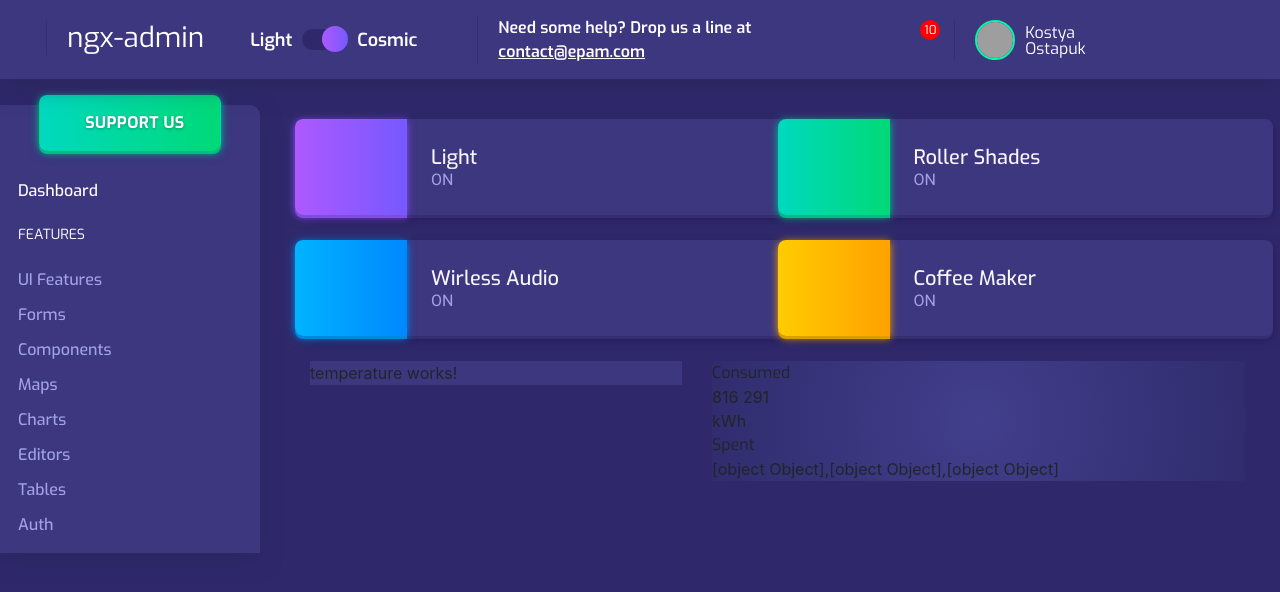
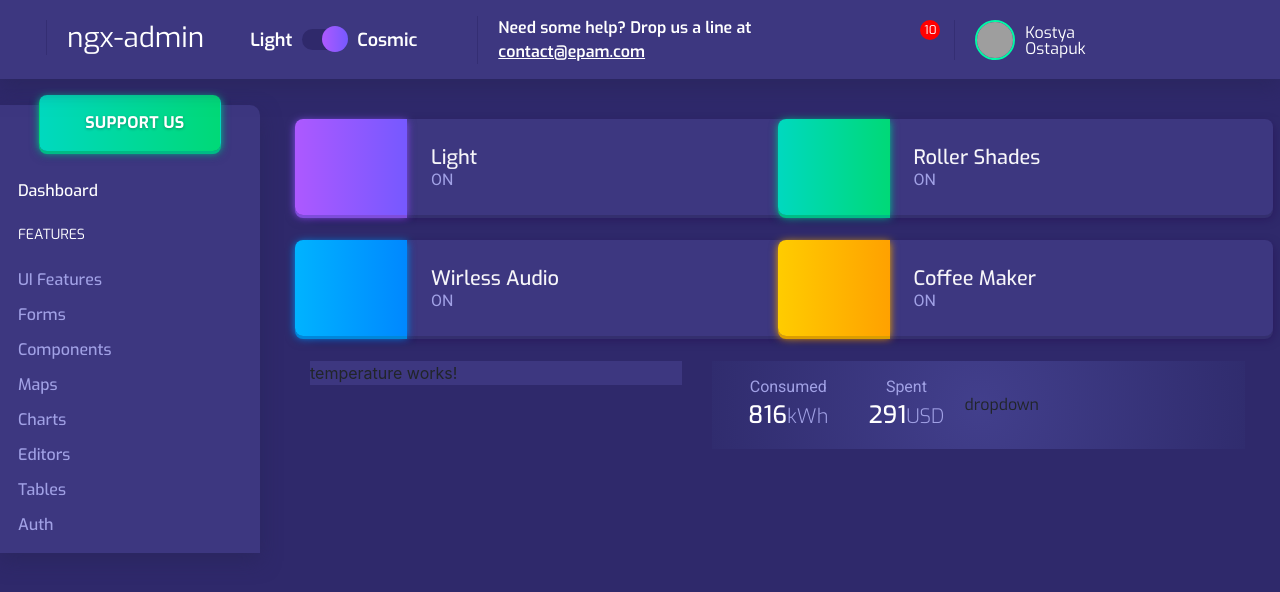
Before and after one commit to kostyaostapuk/future-dashboard, an Angular app: page / in a window 1280 px wide. Shown: the top 592 px of the page. Built offline with nearby package versions, Linux system fonts and the light colour scheme; grey boxes are pictures that could not be loaded; some icons are missing.

Commit message:
electricity chart start

```diff
--- a/src/app/pages/dashboard/electricity/electricity.component.css
+++ b/src/app/pages/dashboard/electricity/electricity.component.css
@@ -1,12 +1,18 @@
 .chart-container{
+	font-family: "Exo", sans-serif;
 	background-image: radial-gradient(circle at 50% 50%, #423f8c, #302c6e);
 }
-#canvas{
+#chart-electr{
 	position: absolute;
-	background-color: #fff;
+	background-color: transparent;
+	height: 494px;
+	width: 580px;
 }
-.title{
-	font-family: "Exo", sans-serif;
+.subtitle{
+	font-family: "Roboto", sans-serif;
+	color: #a1a1e5;
+	font-weight: 300;
+	line-height: 20px;
 }
 
 .tooltip{
@@ -20,3 +26,26 @@ display: none;  white-space: nowrap; z-index: 9999999; transition: left 0.4s cub
 top: 100px;
 border-radius: 10px; padding: 8px 24px;
  */
+
+.header-stats{
+	display: flex;
+	align-items: center;
+}
+.header-chart{
+	justify-content: space-between;
+	padding: 16px 28px 16px 16px;
+}
+.stats-block{
+	flex-direction: column;
+	padding: 0 20px;
+}
+.value{
+	font-size: 24px;
+	font-weight: 500;
+	color: #fff;
+}
+.unit{
+	font-size: 20px;
+	font-weight: 300;
+	color: #a1a1e5;
+}
--- a/src/app/pages/dashboard/electricity/electricity.component.html
+++ b/src/app/pages/dashboard/electricity/electricity.component.html
@@ -2,25 +2,32 @@
 <section>
 	<div class="chart-container">
 		<div class="header-chart">
-			<div class="title">
-				{{consumedTitle}}
+			<div class="header-stats">
+				<div class="stats-block">
+					<div class="subtitle text-center">
+						{{consumedTitle}}
+					</div>
+					<span class="value">{{consumendValue}}</span>
+					<span class="unit">{{consumendUnit}}</span>
+				</div>
+
+				<div class="stats-block">
+					<div class="subtitle text-center">
+						{{spentTitle}}
+					</div>
+					<span class="value">{{spentValue}}</span>
+					<span class="unit">{{spentUnit}}</span>
+				</div>
+
+				<div class="dropdown">dropdown</div>
 
 			</div>
-			{{consumendValue}}
-			{{spentValue}}
 
-			<div class="unit">
-				{{consumendUnit}}
-			</div>
-			<div class="title">
-				{{spentTitle}}
-			</div>
-
-			<div>{{data}}</div>
-			<div class="dropdown"></div>
 		</div>
 		<div class="chart-body">
-
+		<canvas id="chart-electr"></canvas>
 		</div>
 	</div>
+
+
 </section>
```
